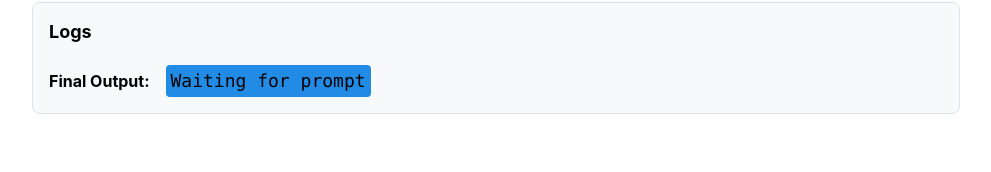
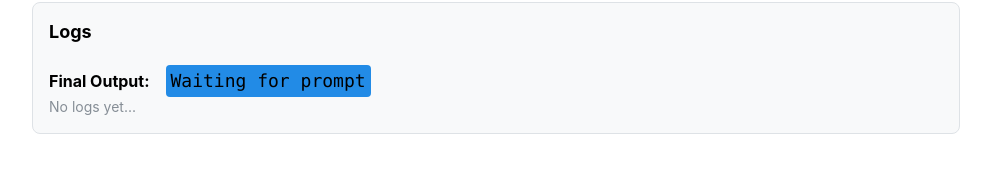
Before and after one commit to soaapp/genai-assessment, a React (Vite) app in the folder frontend/: page / in a window 1280 px wide. Shown: the part 200-372 px from the top of the page, without its empty margins (144-1135 px from the left). Built offline with nearby package versions, Linux system fonts and the light colour scheme.

Commit message:
adding logs

```diff
--- a/frontend/src/App.jsx
+++ b/frontend/src/App.jsx
@@ -8,13 +8,15 @@ function App() {
 
   const [query, setQuery] = useState('');
   const [result, setResult] = useState(null);
-  const [loading, setLoading] = useState(false)
+  const [loading, setLoading] = useState(false);
+  const [logs, setLogs] = useState([]);
 
   const handleProcess = async () => {
     if (!query) return;
 
     setLoading(true);
     setResult(null);
+    setLogs([]);
 
     try {
       const response = await fetch('http://localhost:3001/process', {
@@ -32,6 +34,8 @@ function App() {
       const data = await response.json();
 
       setResult(data.output);
+      setLogs(data.steps);
+
     } catch (error) {
       console.error("Error:", error);
       setResult("Error connecting to backend");
@@ -76,6 +80,16 @@ function App() {
               {result || "Waiting for prompt"}
             </Code>
           </Group>
+
+          <Stack gap="xs">
+            {logs.length === 0 && <Text c="dimmed" size="sm">No logs yet...</Text>}
+
+            {logs.map((step, index) => (
+              <Text key={index} size="sm" style={{ fontFamily: 'monospace' }}>
+                {step}
+              </Text>
+            ))}
+          </Stack>
         </Paper>
 
       </Stack>
```
Also changed, not shown: 1 other file (tests, documents, lock files or other folders).
